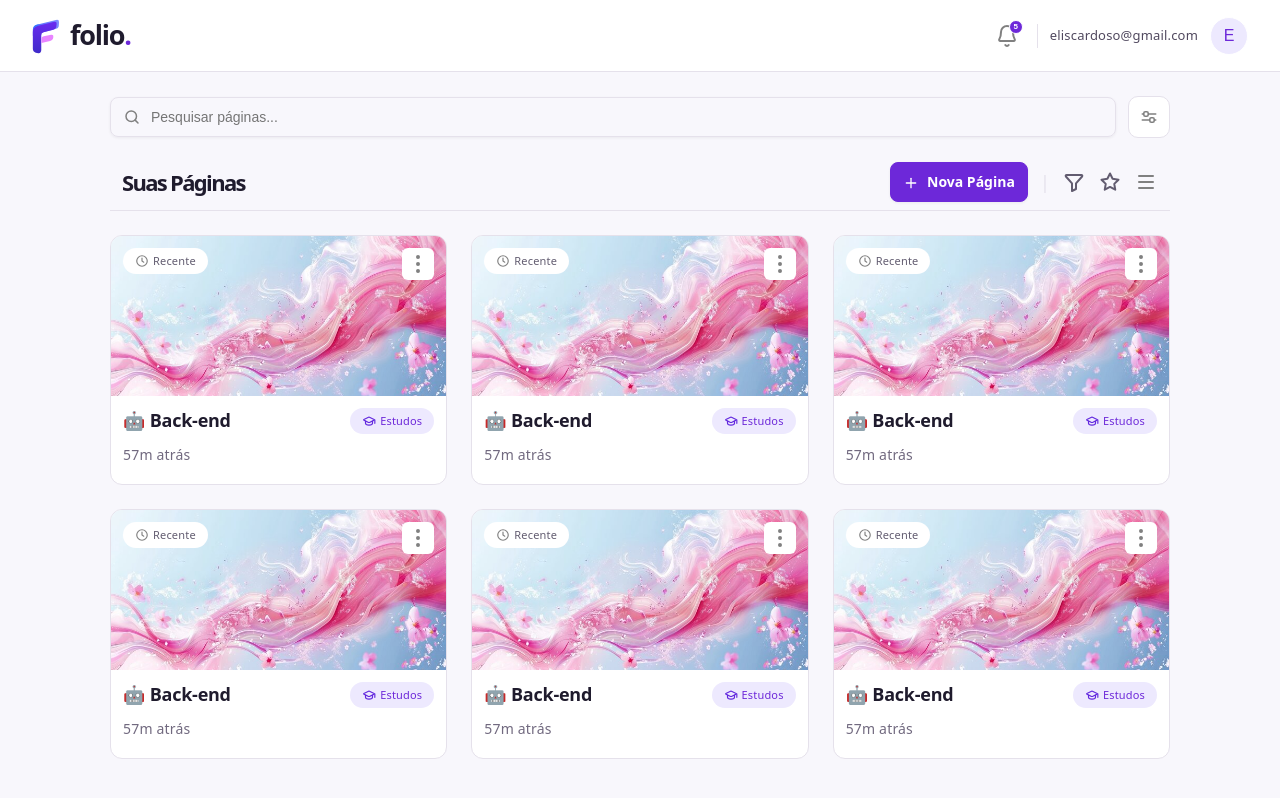
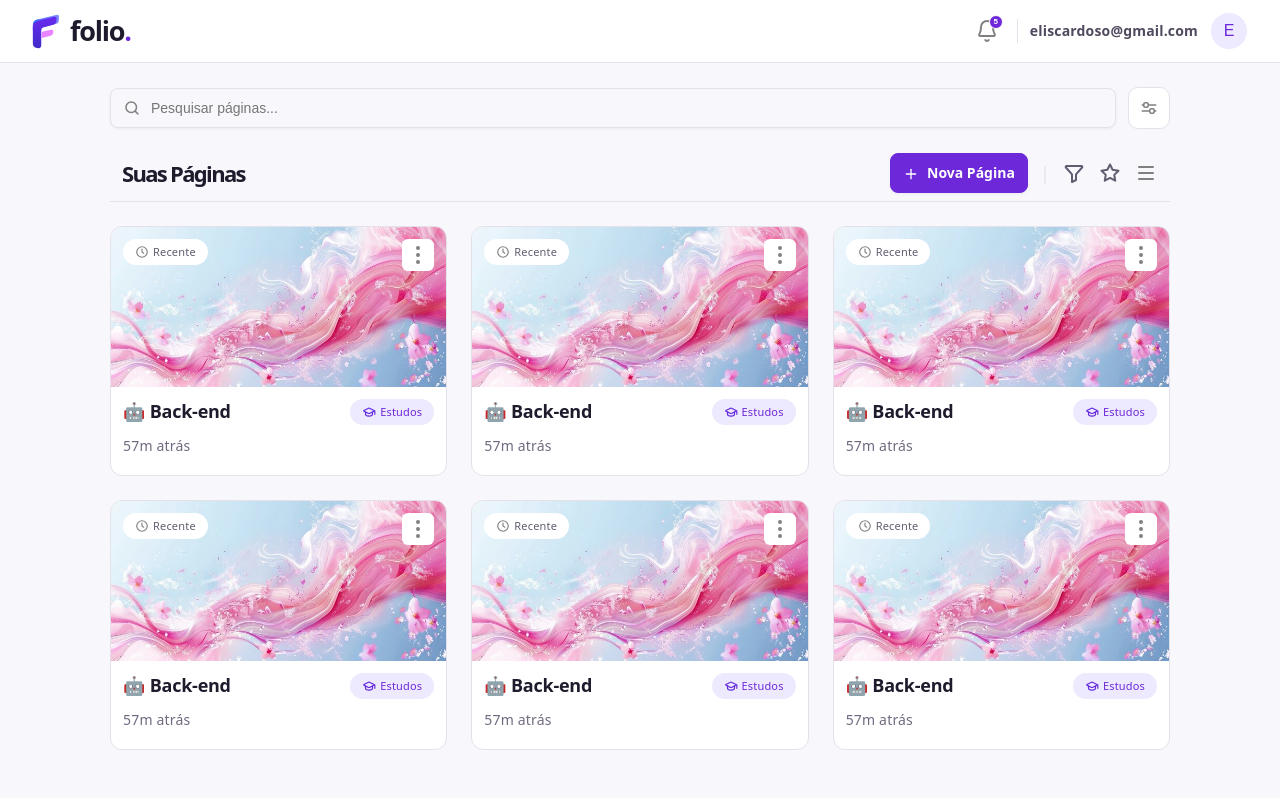
Before and after one commit to elisAntolin/folio, a React (Vite) app in the folder frontend/: page / in a window 1280 px wide. Shown: the top 798 px of the page. Built offline with nearby package versions, Linux system fonts and the light colour scheme; what @blocknote/core would draw is missing.

Commit message:
fix(frontend): ajuste no header

```diff
--- a/frontend/src/components/Header/Header.css
+++ b/frontend/src/components/Header/Header.css
@@ -3,11 +3,16 @@ header {
   display: flex;
   align-items: center;
   justify-content: space-between;
-  min-height: 72px;
+  min-height: 56px;
   padding: 12px 32px;
   gap: var(--space-4);
   background: var(--surface);
   border-bottom: 1px solid var(--border);
+}
+.header-actions .header-user {
+    font: 600 14px / 1.4 var(--sans);
+    color: var(--text-secondary);
+    white-space: nowrap;
 }
 
 .header-logo-link {
```
Also changed, not shown: 1 other file (tests, documents, lock files or other folders).
